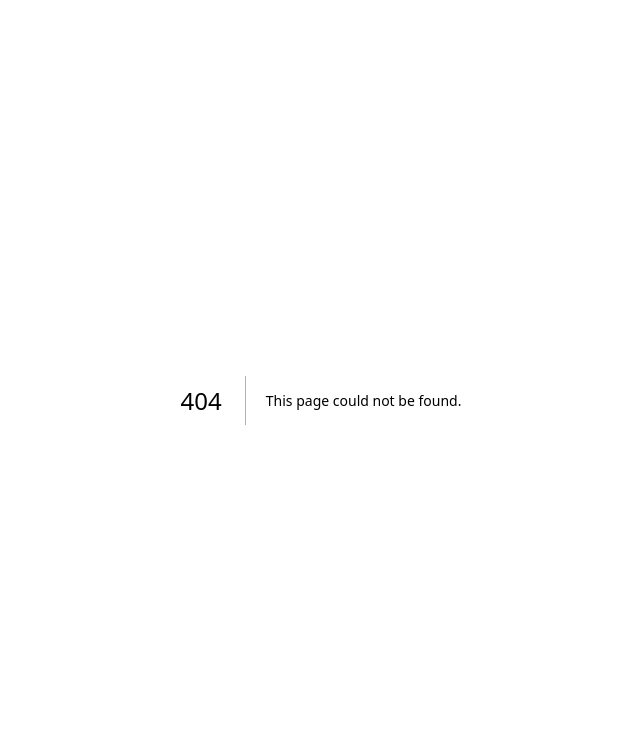
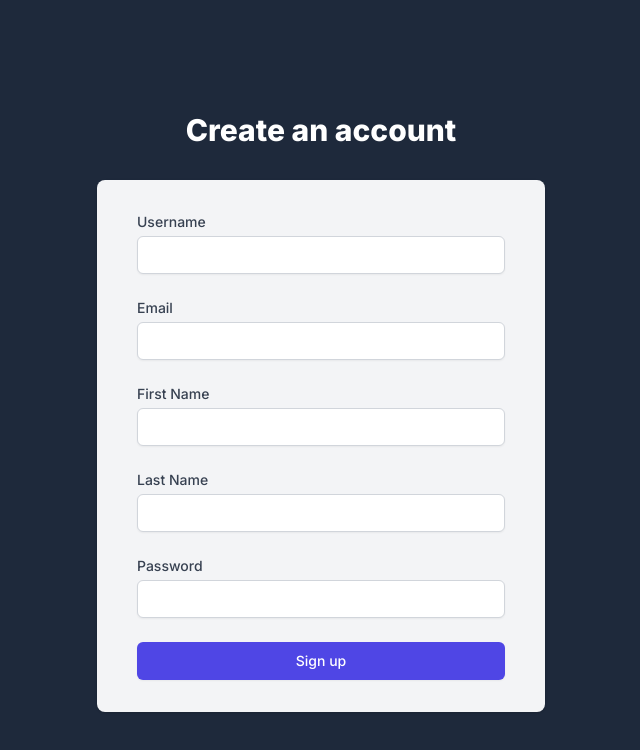
Before and after one commit to CrazeXD/SciBind, a Next.js app in the folder frontend/scibind/: page /auth/signup in a window 1280 px wide. Before the commit this address had no page. Shown: the top 750 px of the page, without its empty margins (319-959 px from the left). Built offline with nearby package versions, Linux system fonts and the light colour scheme.

Commit message:
Added signup page and changed paths

```diff
--- /dev/null
+++ b/frontend/scibind/src/app/auth/signup/page.tsx
@@ -0,0 +1,163 @@
+"use client";
+
+import { useState } from "react";
+import { useRouter } from "next/navigation";
+
+export default function SignupForm() {
+  const [username, setUsername] = useState("");
+  const [email, setEmail] = useState("");
+  const [firstName, setFirstName] = useState("");
+  const [lastName, setLastName] = useState("");
+  const [password, setPassword] = useState("");
+  const [error, setError] = useState("");
+  const router = useRouter();
+
+  const handleSubmit = async (e: React.FormEvent) => {
+    e.preventDefault();
+    setError("");
+
+    try {
+      const response = await fetch("http://127.0.0.1:8000/api/register/", {
+        method: "POST",
+        headers: {
+          "Content-Type": "application/json",
+        },
+        body: JSON.stringify({ username, password, email, first_name: firstName, last_name: lastName }),
+      });
+
+      if (response.ok) {
+        const data = await response.json();
+        // Store the token in localStorage or a secure cookie
+        localStorage.setItem("token", data.token);
+        router.push("/dashboard"); // Redirect to dashboard or home page
+      } else {
+        setError("Something went wrong. Please try again.");
+      }
+    } catch (error) {
+      setError("An error occurred. Please try again.");
+    }
+  };
+
+  return (
+    <div className="min-h-screen bg-slate-800 flex flex-col justify-center py-12 sm:px-6 lg:px-8">
+      <div className="sm:mx-auto sm:w-full sm:max-w-md">
+        <h2 className="mt-6 text-center text-3xl font-extrabold text-white">
+          Create an account
+        </h2>
+      </div>
+
+      <div className="mt-8 sm:mx-auto sm:w-full sm:max-w-md">
+        <div className="bg-gray-100 py-8 px-4 shadow sm:rounded-lg sm:px-10">
+          <form className="space-y-6" onSubmit={handleSubmit}>
+            <div>
+              <label
+                htmlFor="username"
+                className="block text-sm font-medium text-gray-700"
+              >
+                Username
+              </label>
+              <div className="mt-1">
+                <input
+                  id="username"
+                  name="username"
+                  type="text"
+                  required
+                  className="appearance-none block w-full px-3 py-2 border border-gray-300 rounded-md shadow-sm placeholder-gray-400 focus:outline-none focus:ring-indigo-500 focus:border-indigo-500 text-black sm:text-sm"
+                  value={username}
+                  onChange={(e) => setUsername(e.target.value)}
+                />
+              </div>
+            </div>
+            <div>
+              <label
+                htmlFor="email"
+                className="block text-sm font-medium text-gray-700"
+              >
+                Email
+              </label>
+              <div className="mt-1">
+                <input
+                  id="email"
+                  name="email"
+                  type="text"
+                  required
+                  className="appearance-none block w-full px-3 py-2 border border-gray-300 rounded-md shadow-sm placeholder-gray-400 focus:outline-none focus:ring-indigo-500 focus:border-indigo-500 text-black sm:text-sm"
+                  value={email}
+                  onChange={(e) => setEmail(e.target.value)}
+                />
+              </div>
+            </div>
+            <div>
+              <label
+                htmlFor="first_name"
+                className="block text-sm font-medium text-gray-700"
+              >
+                First Name
+              </label>
+              <div className="mt-1">
+                <input
+                  id="first_name"
+                  name="first_name"
+                  type="text"
+                  required
+                  className="appearance-none block w-full px-3 py-2 border border-gray-300 rounded-md shadow-sm placeholder-gray-400 focus:outline-none focus:ring-indigo-500 focus:border-indigo-500 text-black sm:text-sm"
+                  value={firstName}
+                  onChange={(e) => setFirstName(e.target.value)}
+                />
+              </div>
+            </div>
+            <div>
+              <label
+                htmlFor="lastname"
+                className="block text-sm font-medium text-gray-700"
+              >
+                Last Name
+              </label>
+              <div className="mt-1">
+                <input
+                  id="lastname"
+                  name="last_name"
+                  type="text"
+                  required
+                  className="appearance-none block w-full px-3 py-2 border border-gray-300 rounded-md shadow-sm placeholder-gray-400 focus:outline-none focus:ring-indigo-500 focus:border-indigo-500 text-black sm:text-sm"
+                  value={lastName}
+                  onChange={(e) => setLastName(e.target.value)}
+                />
+              </div>
+            </div>
+            <div>
+              <label
+                htmlFor="password"
+                className="block text-sm font-medium text-gray-700"
+              >
+                Password
+              </label>
+              <div className="mt-1">
+                <input
+                  id="password"
+                  name="password"
+                  type="password"
+                  required
+                  className="appearance-none block w-full px-3 py-2 border border-gray-300 rounded-md shadow-sm placeholder-gray-400 focus:outline-none focus:ring-indigo-500 focus:border-indigo-500 text-black sm:text-sm"
+                  value={password}
+                  onChange={(e) => setPassword(e.target.value)}
+                />
+              </div>
+            </div>
+
+            {error && <div className="text-red-600 text-sm">{error}</div>}
+
+            <div>
+              <button
+                type="submit"
+                className="w-full flex justify-center py-2 px-4 border border-transparent rounded-md shadow-sm text-sm font-medium text-white bg-indigo-600 hover:bg-indigo-700 focus:outline-none focus:ring-2 focus:ring-offset-2 focus:ring-indigo-500"
+              >
+                Sign up
+              </button>
+            </div>
+          </form>
+        </div>
+      </div>
+    </div>
+  );
+}
```
Also changed, not shown: frontend/scibind/src/app/auth/login/page.tsx (renamed from frontend/scibind/src/app/login/page.tsx).
